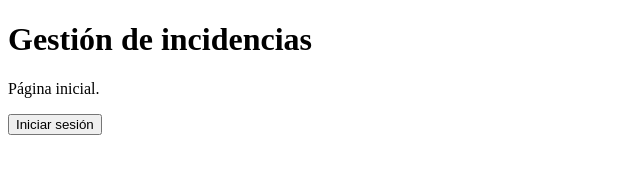
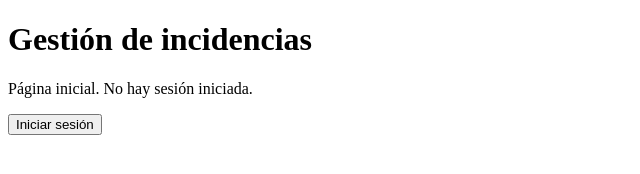
Before and after one commit to D13guito04/incidencias-serverless-aws, a plain HTML site: page frontend/index.html in a window 1280 px wide. Shown: the whole page, without its empty margins (0-640 px from the left). Drawn offline with Linux system fonts and the light colour scheme.

Commit message:
Detecta el código de Cognito en la página

```diff
--- a/frontend/index.html
+++ b/frontend/index.html
@@ -6,7 +6,7 @@
 </head>
 <body>
   <h1>Gestión de incidencias</h1>
-  <p>Página inicial.</p>
+  <p id="estado">Cargando...</p>
   <button id="login">Iniciar sesión</button>
 
   <script>
@@ -44,6 +44,15 @@
       url.searchParams.set("code_challenge", challenge);
       window.location.href = url.toString();
     });
+
+    // Nuevo: comprobar si Cognito nos ha devuelto un código
+    const codigo = new URLSearchParams(window.location.search).get("code");
+    const estado = document.getElementById("estado");
+    if (codigo) {
+      estado.textContent = "Código recibido de Cognito. Pendiente de canjear.";
+    } else {
+      estado.textContent = "Página inicial. No hay sesión iniciada.";
+    }
   </script>
 </body>
 </html>
```
